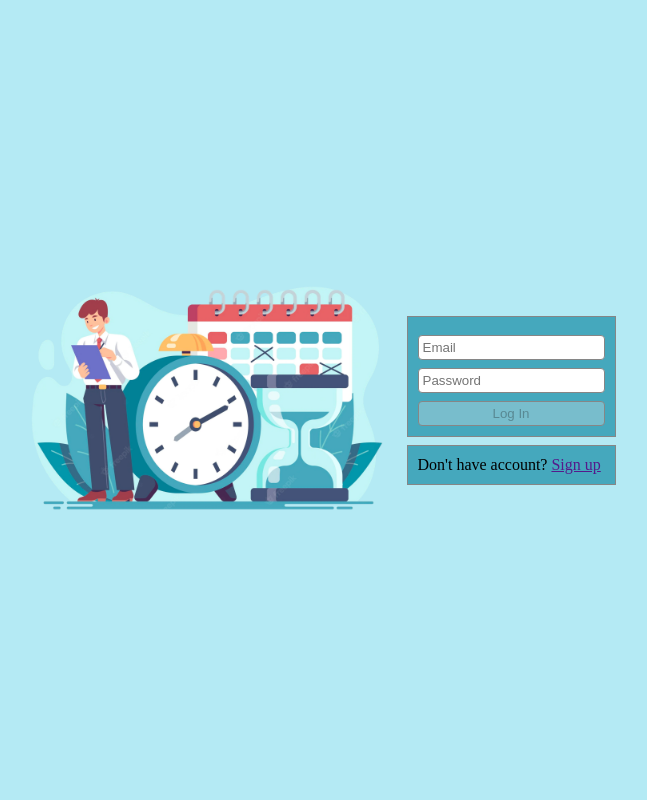
After one commit to TTrung224/dbWeb, a PHP site: page /loginPage.html in a window 1280 px wide. The commit adds this page. Shown: the whole page, without its empty margins (329-976 px from the left). Run offline with PHP 8.4, Linux system fonts and the light colour scheme.

Commit message:
loginPage_1

```diff
--- /dev/null
+++ b/loginPage.html
@@ -0,0 +1,33 @@
+<!DOCTYPE html>
+<html lang="en">
+<head>
+    <meta charset="UTF-8">
+    <meta http-equiv="X-UA-Compatible" content="IE=edge">
+    <meta name="viewport" content="width=device-width, initial-scale=1.0">
+    <title>Timeflow Login</title>
+    <link rel="stylesheet" href="style.css">
+</head>
+<bod>
+    <div class='main'>
+        <div class='slide-show'>
+            <img src="Assets/slide-show-1.png" alt="Slide Image">
+        </div>
+        <div class="login-box">
+            <div class="login-form">
+                <form action="">
+                    <div class="form-inputs">
+                        <input type="text" id="email" placeholder="Email" name="email">
+                        <input type="password" id="password" placeholder="Password">
+                    </div>
+                    <div class="btn-inputs">
+                        <button class="btn-login" name="btn-login" disabled>Log In</button>
+                    </div>
+                </form>
+            </div>
+            <div class="signup-link">
+                <span>Don't have account? <a href="">Sign up</a></span>
+            </div>
+        </div>
+    </div>
+</body>
+</html>
--- a/style.css
+++ b/style.css
@@ -0,0 +1,60 @@
+/* login page */
+* {
+    padding: 0;
+    margin: 0;
+    box-sizing: border-box;
+}
+
+.main{
+    height: 100vh;
+    display: flex;
+    align-items: center;
+    justify-content: center;
+    background-color: #b4eaf4;
+}
+
+.main .slide-show img{
+    width: 400px;
+}
+
+.main .login-box .login-form{
+    border-style: solid;
+    border-width: 1px;
+    border-color: rgb(134, 134, 134);
+    padding: 10px;
+    background-color: #45a8bd;
+}
+
+.login-box .form-inputs{
+    display: flex;
+    flex-direction: column;
+
+}
+
+.login-box .form-inputs input{
+    margin: 8px 0px 0px 0px;
+    padding: 4px;
+    border-radius: 4px;
+    border-style: solid;
+    border-width: 1px;
+    border-color: rgb(134, 134, 134);
+}
+
+.login-box .btn-inputs button{
+    width: 100%;
+    padding: 4px;
+    margin: 8px 0px 0px 0px;
+    border-radius: 4px;
+    border-style: solid;
+    border-width: 1px;
+    border-color: rgb(134, 134, 134);
+}
+
+.login-box .signup-link{
+    border-style: solid;
+    border-width: 1px;
+    border-color: rgb(134, 134, 134);
+    padding: 10px;
+    margin-top: 8px;
+    background-color: #45a8bd;
+}
```
Also changed, not shown: index.php (+7 -7 lines), Assets/slide-show-1.png (added), loginPage.php (deleted).
